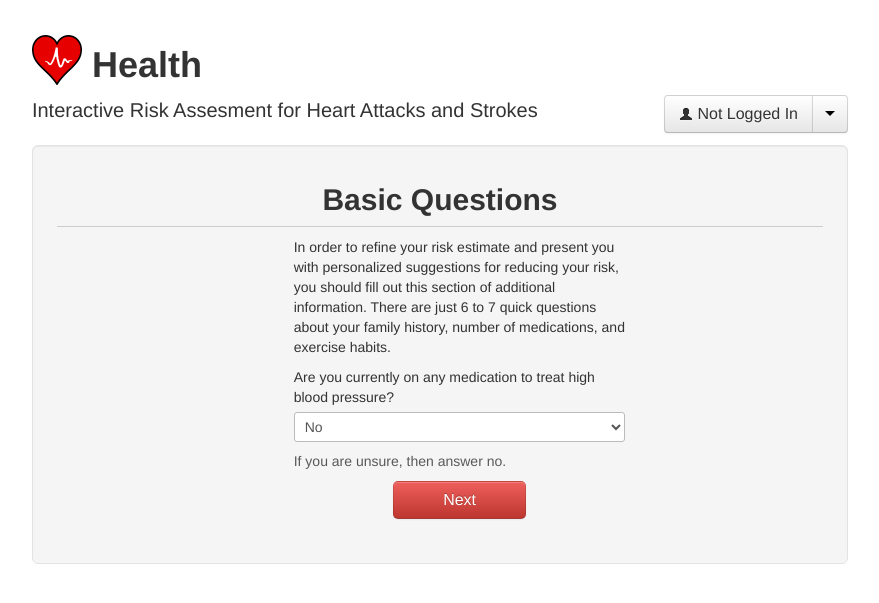
After one commit to bopopescu/Heart-Health, a Django app: template hh-server/heart_health/templates/static/assess_detail.html in a window 1280 px wide. The commit adds this page. Shown: the top 603 px of the page, without its empty margins (200-1079 px from the left). Run offline with Django 3.2, Linux system fonts and the light colour scheme; the template is opened without the code that fills it, so the values that code supplies are empty; parts of the project's set-up code (start-up, migrations or seed data) failed here and were passed over; some libraries are stand-ins or nearby versions.

Commit message:
Completed /assess_detail/. Still a small bug in saving data from it.

```diff
--- a/hh-server/heart_health/heart_health/urls.py
+++ b/hh-server/heart_health/heart_health/urls.py
@@ -11,6 +11,8 @@ urlpatterns = patterns('',
 	url(r'^assess/basic/', 'survey.views.assess_basic', name='basic'),
     url(r'^assess/bio/save/', 'survey.views.assess_bio_save', name='Save Bio'),
 	url(r'^assess/bio/', 'survey.views.assess_bio', name='Bio'),
+    url(r'^assess/detail/save/', 'survey.views.assess_detail_save', name='Save Detail'),
+	url(r'^assess/detail/', 'survey.views.assess_detail', name='Detail'),
 	url(r'^results/get/', 'survey.views.get_results', name='Get Results'),
 	url(r'^results/basic/', 'survey.views.results_basic', name='Basic Results'),
 	url(r'^results/', 'survey.views.results', name='Results'),
--- /dev/null
+++ b/hh-server/heart_health/templates/media/js/assess_detail.js
@@ -0,0 +1,112 @@
+function wizardStep(inputDivId, validationFunction) {
+    this.inputDivId = inputDivId;
+    this.validationFunction = validationFunction;
+}
+
+var wizard = new Object();
+wizard.steps = new Array();
+wizard.currentStepIdx = 0;
+wizard.showCurrentStep = function(){
+    $('.wizard-button-group').each(function (){
+        $(this).addClass('hidden');
+    });
+
+    // First step
+    if(this.currentStepIdx == 0){
+        $('#wizard-next-only').removeClass('hidden');
+    } else if(this.currentStepIdx == this.steps.length - 1){
+        $('#wizard-submit-group').removeClass('hidden');
+    } else {
+        $('#wizard-both-buttons').removeClass('hidden');
+    }
+
+    $('#' + wizard.steps[this.currentStepIdx].inputDivId).removeClass('hidden');
+}
+wizard.showNextStep = function(){
+
+    if(wizard.steps[this.currentStepIdx].validationFunction()){
+        $('#' + wizard.steps[this.currentStepIdx].inputDivId).addClass('hidden');
+        this.currentStepIdx += 1;
+
+        // If the next step has the class wizard-skip-step, skip it by adding 1 again to the step idex
+        if($('#' + wizard.steps[this.currentStepIdx].inputDivId).hasClass('wizard-skip-step')){
+            this.currentStepIdx += 1;
+        }
+
+        this.showCurrentStep();
+    }
+}
+wizard.showPreviousStep = function(){
+    oldStep = $('#' + wizard.steps[this.currentStepIdx].inputDivId).addClass('hidden');
+    oldStep.removeClass('error');
+    oldStep.find('.help-inline').addClass('hidden');
+    this.currentStepIdx -= 1;
+
+    // If the previous step has the class wizard-skip-step, skip it by subtracting 1 again to the step idex
+    if($('#' + wizard.steps[this.currentStepIdx].inputDivId).hasClass('wizard-skip-step')){
+        this.currentStepIdx -= 1;
+    }
+
+    this.showCurrentStep();
+}
+
+// Push all of the steps and their arrays
+wizard.steps.push(new wizardStep('bp-meds-group', function(){
+    if($('#bp-meds-group select').val() == 'true'){
+        $('#bp-meds-count-group').removeClass('wizard-skip-step');
+    } else {
+        $('#bp-meds-count-group').addClass('wizard-skip-step');
+    }
+
+    return true;
+}));
+wizard.steps.push(new wizardStep('bp-meds-count-group', function(){
+    return true;
+}));
+wizard.steps.push(new wizardStep('cholesterol-med-group', function(){
+    return true;
+}));
+wizard.steps.push(new wizardStep('aspirin-group', function(){
+        return true;
+}));
+wizard.steps.push(new wizardStep('moderate-exercise-group', function(){
+    var validated = validateTextNumericInRange($('#moderate-exercise-group input').val(), 0, 59);
+    if(!validated){
+        $('#moderate-exercise-group').addClass('error');
+        $('#moderate-exercise-group .help-inline').removeClass('hidden');
+    } else {
+        $('#moderate-exercise-group').removeClass('error');
+        $('#moderate-exercise-group .help-inline').addClass('hidden');
+    }
+    return validated;
+}));
+wizard.steps.push(new wizardStep('vigorous-exercise-group', function(){
+    var validated = validateTextNumericInRange($('#vigorous-exercise-group input').val(), 0, 29);
+    if(!validated){
+        $('#vigorous-exercise-group').addClass('error');
+        $('#vigorous-exercise-group .help-inline').removeClass('hidden');
+    } else {
+        $('#vigorous-exercise-group').removeClass('error');
+        $('#vigorous-exercise-group .help-inline').addClass('hidden');
+    }
+    return validated;
+}));
+wizard.steps.push(new wizardStep('family-risk-group', function(){
+   return true;
+}));
+
+//Show the first step!
+wizard.showCurrentStep();
+
+// Pressing the enter key on each input checkbox should advance the form wizard
+$('.control-group input').keyup(function(event){
+        if(event.keyCode == 13){
+            wizard.showNextStep();
+        }
+});
+
+function validateTextNumericInRange(text, min, max) {
+        var value = parseInt(text, 10);
+
+        return (!isNaN(value) && !isNaN(text) && value >= min && value <= max);
+}
--- /dev/null
+++ b/hh-server/heart_health/templates/static/assess_detail.html
@@ -0,0 +1,87 @@
+{% extends "base.html" %}
+
+{% block title %}Heart Health{% endblock %}
+{% block content %}
+<h2 class="center-text header-border">Basic Questions</h2>
+<div class="span2 hidden-phone"> </div>
+<div class="span8">
+    <div class="span8 centered-span centered-form-stretch-not-button">
+        <form method="POST" action="/assess/detail/save/" id="basic-form">
+            {% csrf_token %}
+            <div id="bp-meds-group" class="control-group">
+                <p>In order to refine your risk estimate and present you with personalized suggestions for reducing your risk, you should fill out this section of additional information. There are just 6 to 7 quick questions about your family history, number of medications, and exercise habits.</p>
+                <label>Are you currently on any medication to treat high blood pressure?</label>
+                <select name="bloodpressuremeds">
+                    <option value="true" {% if user.userprofile.survey.bloodpressuremeds %}selected="true"{% endif %}>Yes</option>
+                    <option value="false" {% if not user.userprofile.survey.bloodpressuremeds %}selected="true"{% endif %}>No</option>
+                </select>
+                <span class="help-block">If you are unsure, then answer no.</span>
+            </div>
+            <div id="bp-meds-count-group" class="control-group hidden wizard-skip-step">
+                <label>How many different medications do you take for your blood pressure?</label>
+                <select name="bloodpressuremedcount">
+                    <option value="1" {% if not user.userprofile.survey.bloodpressuremedcount or user.userprofile.survey.bloodpressuremedcount == 1 %}selected="true"{% endif %}>1</option>
+                    <option value="2" {% if user.userprofile.survey.bloodpressuremedcount == 2 %}selected="true"{% endif %}>2</option>
+                    <option value="3" {% if user.userprofile.survey.bloodpressuremedcount == 3 %}selected="true"{% endif %}>3</option>
+                    <option value="4" {% if user.userprofile.survey.bloodpressuremedcount == 3 %}selected="true"{% endif %}>4</option>
+                </select>
+            </div>
+            <div id="cholesterol-med-group" class="control-group hidden">
+                <label>Are you currently on medication to lower your cholesterol?</label>
+                <select name="cholesterolmeds">
+                    <option value="true" {% if user.userprofile.survey.cholesterolmeds %}selected="true"{% endif %}>Yes</option>
+                    <option value="false" {% if not user.userprofile.survey.cholesterolmeds %}selected="true"{% endif %}>No</option>
+                </select>
+            </div>
+            <div id="aspirin-group" class="control-group hidden">
+                <label>Do you take aspirin daily for your heart?</label>
+                <select name="aspirin">
+                    <option value="true" {% if user.userprofile.survey.aspirin %}selected="true"{% endif %}>Yes</option>
+                    <option value="false" {% if not user.userprofile.survey.aspirin %}selected="true"{% endif %}>No</option>
+                </select>
+                <span class="help-block">Answer yes if you take full strength or junior aspirin daily.</span>
+                </label>
+            </div>
+            <div id="moderate-exercise-group" class="control-group hidden">
+                <label>How many hours do you spend doing moderate physical activities such as brisk walking in a typical week?</label>
+                <input name="moderateexercise" type="text" value="{{ user.userprofile.survey.moderateexercise|default_if_none:"0" }}">
+                <span class="help-inline hidden">Please enter a number between 0 and 59.</span>
+                <span class="help-block">Moderate physical activities are the ones that cause a slight elevation in heart rate or breathing, such as raking leaves, mowing the lawn, or heavy cleaning.</span>
+                </label>
+            </div>
+            <div id="vigorous-exercise-group" class="control-group hidden">
+                <label>How many hours do you spend doing vigorous physical activities such as running in a typical week?</label>
+                <input name="vigorousexercise" type="text" value="{{ user.userprofile.survey.vigorousexercise|default_if_none:"0" }}">
+                <span class="help-inline hidden">Please enter a number between 0 and 29.</span>
+                <span class="help-block">Vigorous phyisical activities are ones that cause heavy sweating or large increases in breathing or heart rate for at least 10 minutes at a time. Some examples are running, lap swimming, aerobics classes or fast bicycling.</span>
+                </label>
+            </div>
+            <div id="family-risk-group" class="control-group hidden">
+                <label>Have any of your first-degree relatives (parent, full-blooded brother or sister, or child) had a heart attack before the age of 55?</label>
+                <select name="familymihistory">
+                    <option value="true" {% if user.userprofile.survey.familymihistory %}selected="true"{% endif %}>Yes</option>
+                    <option value="false" {% if not user.userprofile.survey.familymihistory %}selected="true"{% endif %}>No</option>
+                </select>
+                <span class="help-block">A heart attack is also called a myocardial infarction or MI.</span>
+                </label>
+            </div>
+            <div id="wizard-both-buttons" class="row-fluid span10 centered-span margin-top-15 wizard-button-group">
+                <button class="btn btn-large btn-danger span6 button-space-after" onclick="wizard.showPreviousStep()" type="button">Previous</button>
+                <button class="btn btn-large btn-danger span6" onclick="wizard.showNextStep()" type="button">Next</button>
+            </div>
+            <div id="wizard-next-only" class="hidden span5 centered-span margin-top-15 wizard-button-group">
+                <button class="btn btn-large btn-block btn-danger" type="button" onclick="wizard.showNextStep()">Next</button>
+            </div>
+            <div id="wizard-submit-group" class="hidden span10 centered-span row-fluid margin-top-15 wizard-button-group">
+                <button class="btn btn-large btn-danger span4" type="button" onclick="wizard.showPreviousStep()">Previous</button>
+                <button class="btn btn-large btn-danger span8" type="submit" >Assess Your Risk</button>
+            </div>
+
+        </form>
+    </div>
+</div>
+{% endblock content %}
+
+{% block jsinclude %}
+<script src="{{ STATIC_URL }}js/assess_detail.js"></script>
+{% endblock %}
--- a/hh-server/heart_health/templates/static/basic_results.html
+++ b/hh-server/heart_health/templates/static/basic_results.html
@@ -84,6 +84,10 @@
 <h3> 2. Enter The Results to Receive Your Full Risk Assessment: </h3>
 <p class="lead"> Once you have the results to the screening test or from your doctor, enter the results to get your full and accurate risk assessment. Completing this step will also give you access to several personal risk reducing suggestions.</p>
 <button class="btn span6 margin-top-15 centered-span btn-large btn-block btn-danger" type="button" onclick="window.location.href='/assess/bio/'">Enter Your Screening Test Results</button>
+<h3> 3. Enter Additional Details: </h3>
+<p class="lead">In order to refine your risk estimate and present you with personalized suggestions for reducing your risk, you should fill out this section of additional information. There are just 6 to 7 quick questions about your family history, number of medications, and exercise habits.</p>
+<button class="btn span6 margin-top-15 centered-span btn-large btn-block btn-danger" type="button" onclick="window.location.href='/assess/detail/'">Enter Additional Information</button>
+
 {% endblock %}
 
 {% block jsinclude %}
```
Also changed, not shown: hh-server/heart_health/survey/views.py (+28 -0 lines), 3 other files.
